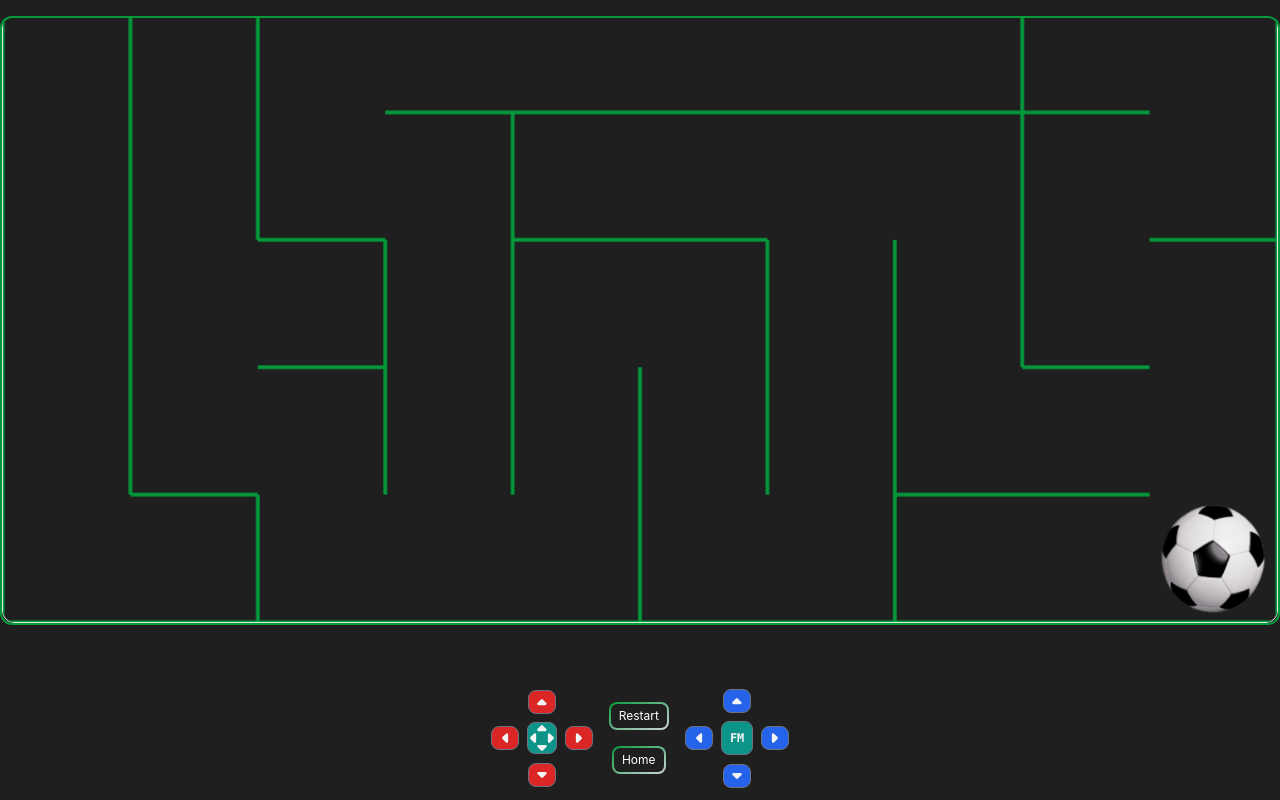
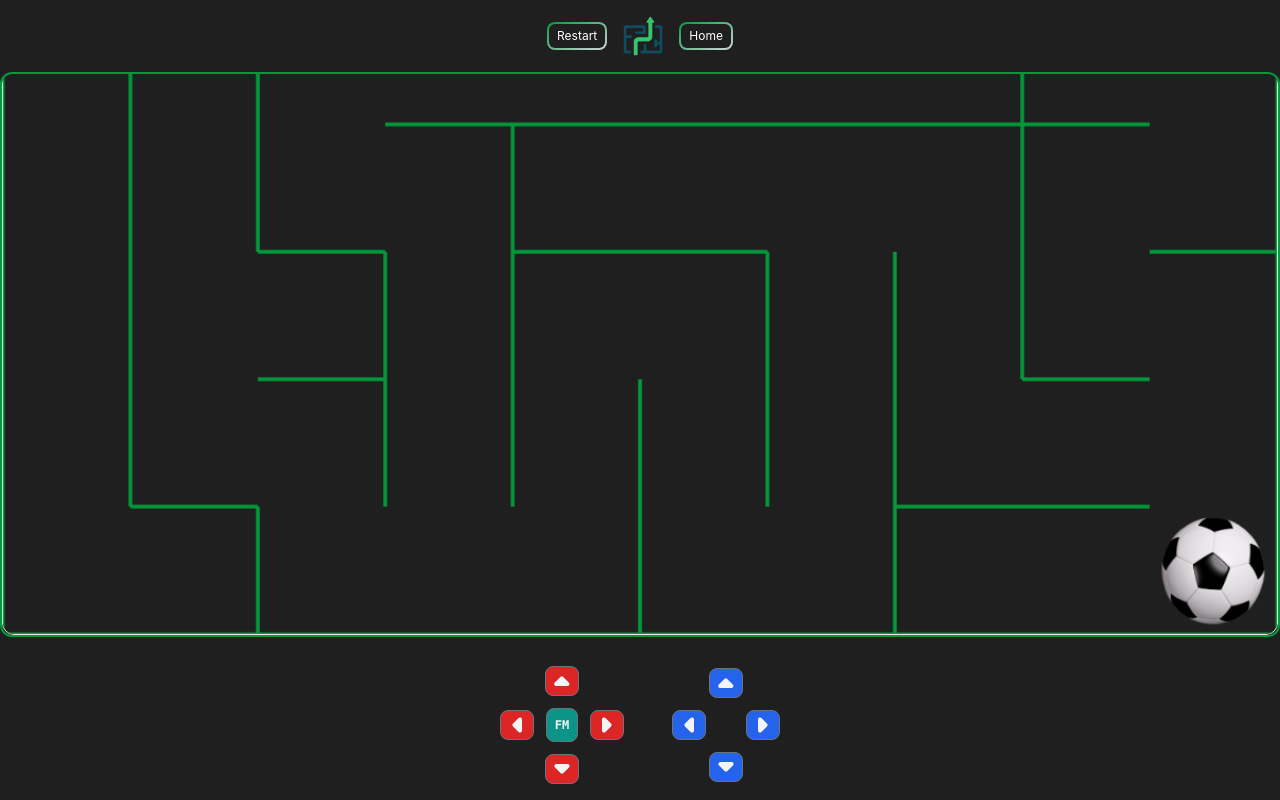
Before and after one commit to Ammar-hajbakour/maze, an Angular app: page / in a window 1280 px wide. Both pictures are taken after a click on the button "Play now". Built offline with nearby package versions, Linux system fonts and the light colour scheme.

Commit message:
add navbar and make controll button larger

```diff
--- a/src/app/game/game.component.html
+++ b/src/app/game/game.component.html
@@ -1,5 +1,5 @@
 <div
-  class="container relative w-full min-h-screen max-w-7xl mx-auto py-4 px-4 xl:px-0"
+  class="container relative w-full min-h-screen max-w-7xl mx-auto px-4 xl:px-0"
 >
   @if(gameCompleted()) {
   <section
@@ -46,7 +46,7 @@
     >
       <div
         class="absolute top-0 right-4 text-4xl text-white cursor-pointer"
-        (click)="toggleFullMap()"
+        (click)="showFullMap.set(false)"
       >
         &times;
       </div>
@@ -56,7 +56,7 @@
         alt="full map"
       />
       <div
-        class="move-sprite flex flex-col justify-center items-center gap-2 absolute bottom-4"
+        class="move-sprite flex flex-col justify-center items-center gap-2 absolute bottom-8"
       >
         <div class="top">
           <kbd
@@ -64,7 +64,7 @@
             class="inline-flex items-center px-2 py-1.5 border rounded-lg bg-blue-600 text-gray-100 border-gray-500"
           >
             <svg
-              class="w-2.5 h-2.5"
+              class="w-4 h-4"
               aria-hidden="true"
               xmlns="http://www.w3.org/2000/svg"
               fill="currentColor"
@@ -77,13 +77,13 @@
             <span class="sr-only">Arrow key up</span>
           </kbd>
         </div>
-        <div class="flex justify-center items-center gap-2">
+        <div class="flex justify-center items-center gap-10">
           <kbd
             (click)="simulateKeyPress('ArrowLeft'); canvasToDataUrl()"
             class="rtl:rotate-180 inline-flex items-center px-2 py-1.5 border rounded-lg bg-blue-600 text-gray-100 border-gray-500"
           >
             <svg
-              class="w-2.5 h-2.5"
+              class="w-4 h-4"
               aria-hidden="true"
               xmlns="http://www.w3.org/2000/svg"
               fill="currentColor"
@@ -95,18 +95,13 @@
             </svg>
             <span class="sr-only">Arrow key left</span>
           </kbd>
-          <kbd
-            (click)="toggleFullMap()"
-            class="inline-flex items-center px-2 py-2 text-xs font-bold border rounded-lg bg-teal-600 text-gray-100 border-gray-500"
-          >
-            FM
-          </kbd>
+
           <kbd
             (click)="simulateKeyPress('ArrowRight'); canvasToDataUrl()"
             class="rtl:rotate-180 inline-flex items-center px-2 py-1.5 border rounded-lg bg-blue-600 text-gray-100 border-gray-500"
           >
             <svg
-              class="w-2.5 h-2.5"
+              class="w-4 h-4"
               aria-hidden="true"
               xmlns="http://www.w3.org/2000/svg"
               fill="currentColor"
@@ -125,7 +120,7 @@
             class="inline-flex items-center px-2 py-1.5 border rounded-lg bg-blue-600 text-gray-100 border-gray-500"
           >
             <svg
-              class="w-2.5 h-2.5"
+              class="w-4 h-4"
               aria-hidden="true"
               xmlns="http://www.w3.org/2000/svg"
               fill="currentColor"
@@ -140,7 +135,29 @@
         </div>
       </div>
     </div>
-
+    <div id="nav" class="flex justify-center items-center py-4 gap-4">
+      <button
+        (click)="playGame()"
+        class="relative inline-flex max-w-xs text-xs items-center justify-center p-0.5 overflow-hidden rounded-lg group bg-gradient-to-br from-[#049a3b] to-gray-300 group-hover:from-purple-600 group-hover:to-blue-500 hover:text-black text-white focus:outline-none"
+      >
+        <span
+          class="relative px-2 py-1 transition-all ease-in duration-200 bg-[#1f1f1f] rounded-md group-hover:bg-opacity-0"
+        >
+          Restart
+        </span>
+      </button>
+      <img class="w-10 h-10" src="assets/maze.png" alt="logo" />
+      <button
+        (click)="router.navigate([''])"
+        class="relative inline-flex max-w-xs text-xs items-center justify-center p-0.5 overflow-hidden rounded-lg group bg-gradient-to-br from-[#049a3b] to-gray-300 group-hover:from-purple-600 group-hover:to-blue-500 hover:text-black text-white focus:outline-none"
+      >
+        <span
+          class="relative px-2 py-1 transition-all ease-in duration-200 bg-[#1f1f1f] rounded-md group-hover:bg-opacity-0"
+        >
+          Home
+        </span>
+      </button>
+    </div>
     <div id="mazeContainer" #scrollable>
       <canvas
         #mazeCanvas
@@ -158,7 +175,7 @@
             class="inline-flex items-center px-2 py-1.5 border rounded-lg bg-red-600 text-gray-100 border-gray-500"
           >
             <svg
-              class="w-2.5 h-2.5"
+              class="w-4 h-4"
               aria-hidden="true"
               xmlns="http://www.w3.org/2000/svg"
               fill="currentColor"
@@ -171,13 +188,13 @@
             <span class="sr-only">Arrow key up</span>
           </kbd>
         </div>
-        <div class="flex justify-center items-center gap-2">
+        <div class="flex justify-center items-center gap-3">
           <kbd
             (click)="moveScreenTo('left')"
             class="rtl:rotate-180 inline-flex items-center px-2 py-1.5 border rounded-lg bg-red-600 text-gray-100 border-gray-500"
           >
             <svg
-              class="w-2.5 h-2.5"
+              class="w-4 h-4"
               aria-hidden="true"
               xmlns="http://www.w3.org/2000/svg"
               fill="currentColor"
@@ -189,67 +206,18 @@
             </svg>
             <span class="sr-only">Arrow key left</span>
           </kbd>
-          <div class="reset-screen">
-            <kbd
-              (click)="resetScreen()"
-              class="inline-flex items-center border rounded-lg bg-teal-600 text-gray-100 border-gray-500"
-            >
-              <svg
-                class="w-2.5 h-2.5 top"
-                aria-hidden="true"
-                xmlns="http://www.w3.org/2000/svg"
-                fill="currentColor"
-                viewBox="0 0 16 10"
-              >
-                <path
-                  d="M9.207 1A2 2 0 0 0 6.38 1L.793 6.586A2 2 0 0 0 2.207 10H13.38a2 2 0 0 0 1.414-3.414L9.207 1Z"
-                />
-              </svg>
-
-              <div style="display: flex; gap: 0.5rem">
-                <svg
-                  class="w-2.5 h-2.5 left"
-                  aria-hidden="true"
-                  xmlns="http://www.w3.org/2000/svg"
-                  fill="currentColor"
-                  viewBox="0 0 10 16"
-                >
-                  <path
-                    d="M8.766.566A2 2 0 0 0 6.586 1L1 6.586a2 2 0 0 0 0 2.828L6.586 15A2 2 0 0 0 10 13.586V2.414A2 2 0 0 0 8.766.566Z"
-                  />
-                </svg>
-                <svg
-                  class="w-2.5 h-2.5 right"
-                  aria-hidden="true"
-                  xmlns="http://www.w3.org/2000/svg"
-                  fill="currentColor"
-                  viewBox="0 0 10 16"
-                >
-                  <path
-                    d="M3.414 1A2 2 0 0 0 0 2.414v11.172A2 2 0 0 0 3.414 15L9 9.414a2 2 0 0 0 0-2.828L3.414 1Z"
-                  />
-                </svg>
-              </div>
-              <svg
-                class="w-2.5 h-2.5 bottom"
-                aria-hidden="true"
-                xmlns="http://www.w3.org/2000/svg"
-                fill="currentColor"
-                viewBox="0 0 16 10"
-              >
-                <path
-                  d="M15.434 1.235A2 2 0 0 0 13.586 0H2.414A2 2 0 0 0 1 3.414L6.586 9a2 2 0 0 0 2.828 0L15 3.414a2 2 0 0 0 .434-2.179Z"
-                />
-              </svg>
-              <span class="sr-only">Reset screen</span>
-            </kbd>
-          </div>
+          <kbd
+            (click)="openFullMap()"
+            class="inline-flex items-center px-2 py-2 text-xs font-bold border rounded-lg bg-teal-600 text-gray-100 border-gray-500"
+          >
+            FM
+          </kbd>
           <kbd
             (click)="moveScreenTo('right')"
             class="rtl:rotate-180 inline-flex items-center px-2 py-1.5 border rounded-lg bg-red-600 text-gray-100 border-gray-500"
           >
             <svg
-              class="w-2.5 h-2.5"
+              class="w-4 h-4"
               aria-hidden="true"
               xmlns="http://www.w3.org/2000/svg"
               fill="currentColor"
@@ -268,7 +236,7 @@
             class="inline-flex items-center px-2 py-1.5 border rounded-lg bg-red-600 text-gray-100 border-gray-500"
           >
             <svg
-              class="w-2.5 h-2.5"
+              class="w-4 h-4"
               aria-hidden="true"
               xmlns="http://www.w3.org/2000/svg"
               fill="currentColor"
@@ -282,36 +250,15 @@
           </kbd>
         </div>
       </div>
-      <div class="flex justify-center items-center gap-4 flex-col">
-        <button
-          (click)="playGame()"
-          class="relative inline-flex max-w-xs text-xs items-center justify-center p-0.5 overflow-hidden rounded-lg group bg-gradient-to-br from-[#049a3b] to-gray-300 group-hover:from-purple-600 group-hover:to-blue-500 hover:text-black text-white focus:outline-none"
-        >
-          <span
-            class="relative px-2 py-1 transition-all ease-in duration-200 bg-[#1f1f1f] rounded-md group-hover:bg-opacity-0"
-          >
-            Restart
-          </span>
-        </button>
-        <button
-          (click)="router.navigate([''])"
-          class="relative inline-flex max-w-xs text-xs items-center justify-center p-0.5 overflow-hidden rounded-lg group bg-gradient-to-br from-[#049a3b] to-gray-300 group-hover:from-purple-600 group-hover:to-blue-500 hover:text-black text-white focus:outline-none"
-        >
-          <span
-            class="relative px-2 py-1 transition-all ease-in duration-200 bg-[#1f1f1f] rounded-md group-hover:bg-opacity-0"
-          >
-            Home
-          </span>
-        </button>
-      </div>
-      <div class="move-sprite">
+
+      <div class="move-sprite flex flex-col justify-center items-center gap-2">
         <div class="top">
           <kbd
             (click)="simulateKeyPress('ArrowUp')"
             class="inline-flex items-center px-2 py-1.5 border rounded-lg bg-blue-600 text-gray-100 border-gray-500"
           >
             <svg
-              class="w-2.5 h-2.5"
+              class="w-4 h-4"
               aria-hidden="true"
               xmlns="http://www.w3.org/2000/svg"
               fill="currentColor"
@@ -324,13 +271,13 @@
             <span class="sr-only">Arrow key up</span>
           </kbd>
         </div>
-        <div class="flex justify-center items-center gap-2">
+        <div class="flex justify-center items-center gap-10">
           <kbd
             (click)="simulateKeyPress('ArrowLeft')"
             class="rtl:rotate-180 inline-flex items-center px-2 py-1.5 border rounded-lg bg-blue-600 text-gray-100 border-gray-500"
           >
             <svg
-              class="w-2.5 h-2.5"
+              class="w-4 h-4"
               aria-hidden="true"
               xmlns="http://www.w3.org/2000/svg"
               fill="currentColor"
@@ -342,18 +289,13 @@
             </svg>
             <span class="sr-only">Arrow key left</span>
           </kbd>
-          <kbd
-            (click)="toggleFullMap()"
-            class="inline-flex items-center px-2 py-2 text-xs font-bold border rounded-lg bg-teal-600 text-gray-100 border-gray-500"
-          >
-            FM
-          </kbd>
+
           <kbd
             (click)="simulateKeyPress('ArrowRight')"
             class="rtl:rotate-180 inline-flex items-center px-2 py-1.5 border rounded-lg bg-blue-600 text-gray-100 border-gray-500"
           >
             <svg
-              class="w-2.5 h-2.5"
+              class="w-4 h-4"
               aria-hidden="true"
               xmlns="http://www.w3.org/2000/svg"
               fill="currentColor"
@@ -372,7 +314,7 @@
             class="inline-flex items-center px-2 py-1.5 border rounded-lg bg-blue-600 text-gray-100 border-gray-500"
           >
             <svg
-              class="w-2.5 h-2.5"
+              class="w-4 h-4"
               aria-hidden="true"
               xmlns="http://www.w3.org/2000/svg"
               fill="currentColor"
--- a/src/app/game/game.component.scss
+++ b/src/app/game/game.component.scss
@@ -4,7 +4,7 @@
   #mazeContainer {
     width: 100%;
     max-width: 810px;
-    height: calc(100vh - 175px - 1rem);
+    height: calc(100vh - 175px - 60px);
     overflow: scroll;
     margin-inline: auto;
     border-radius: 12px;
@@ -37,14 +37,14 @@
     display: flex;
     justify-content: center;
     align-items: center;
-    gap: 1rem;
+    gap: 3rem;
     position: fixed;
     bottom: 0;
     left: 50%;
     transform: translateX(-50%);
     background-color: #1f1f1f;
     width: 100%;
-    height: 125px;
+    height: 150px;
     padding: 1rem;
 
     .move-sprite,
@@ -54,7 +54,7 @@
       flex-direction: column;
       justify-content: center;
       align-items: center;
-      gap: 0.5rem;
+      gap: 0.75rem;
 
     }
 
--- a/src/app/game/game.component.ts
+++ b/src/app/game/game.component.ts
@@ -133,9 +133,9 @@ export class GameComponent implements AfterViewInit {
     this.scrollable.nativeElement.scroll({ behavior: 'smooth', top: y, left: x });
   }
 
-  toggleFullMap() {
+  openFullMap() {
     this.canvasToDataUrl()
-    this.showFullMap.update(v => !v)
+    this.showFullMap.set(true)
   }
 
   ngAfterViewInit(): void {
```
